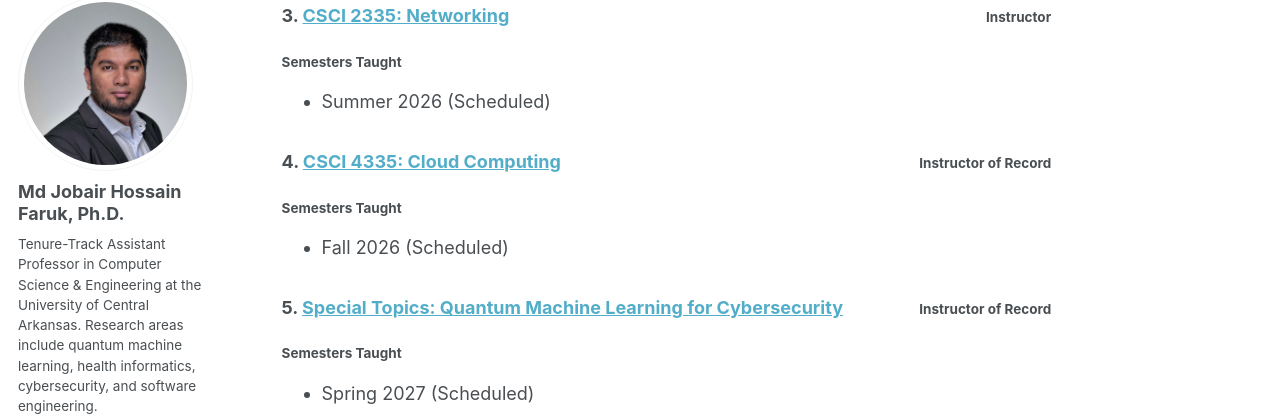
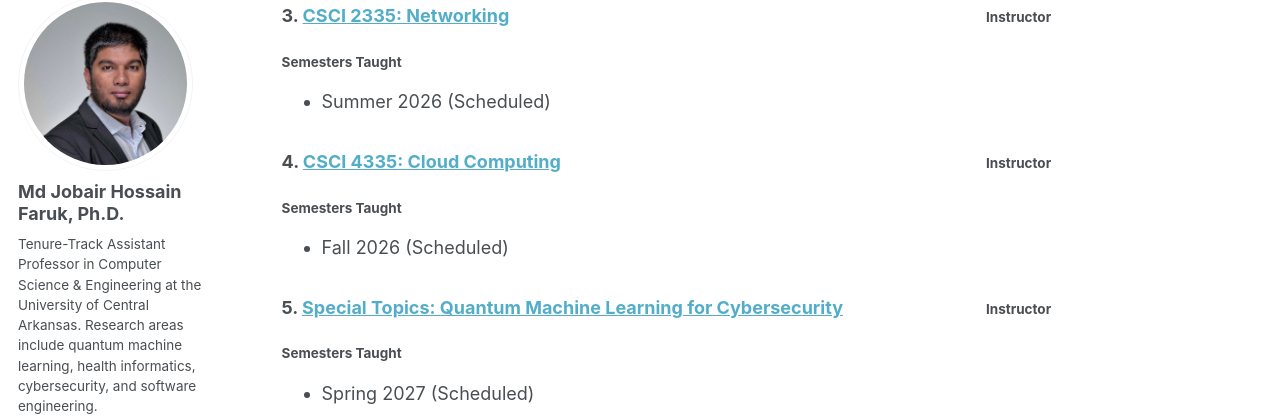
Before and after one commit to jobair-hossain/jobair-hossain.github.io, a Jekyll site: the page built from _pages/teaching.html, in a window 1280 px wide and 900 px high, scrolled down 618 px. Shown: the part 105-521 px from the top of the window. Built offline with Jekyll 4.4.1, drawn with Linux system fonts in a browser that asks for light colours; some web fonts are replaced; a script bundle is joined from its source files by our own code; library files that are not in the unit come from our copies.

Commit message:
Update teaching.html

```diff
--- a/_pages/teaching.html
+++ b/_pages/teaching.html
@@ -34,14 +34,14 @@
   <li>Summer 2026 (Scheduled)</li>
 </ul>
 
-<h3>4. <a href="#">CSCI 4335: Cloud Computing</a> <span style="float:right;"><small>Instructor of Record</small></span></h3>
+<h3>4. <a href="#">CSCI 4335: Cloud Computing</a> <span style="float:right;"><small>Instructor</small></span></h3>
 
 <h4>Semesters Taught</h4>
 <ul>
   <li>Fall 2026 (Scheduled)</li>
 </ul>
 
-<h3>5. <a href="https://jobair-hossain.github.io/files/Proposed%20Course%20on%20QML%20in%20Cybersecurity.pdf">Special Topics: Quantum Machine Learning for Cybersecurity</a> <span style="float:right;"><small>Instructor of Record</small></span></h3>
+<h3>5. <a href="https://jobair-hossain.github.io/files/Proposed%20Course%20on%20QML%20in%20Cybersecurity.pdf">Special Topics: Quantum Machine Learning for Cybersecurity</a> <span style="float:right;"><small>Instructor</small></span></h3>
 
 <h4>Semesters Taught</h4>
 <ul>
```
